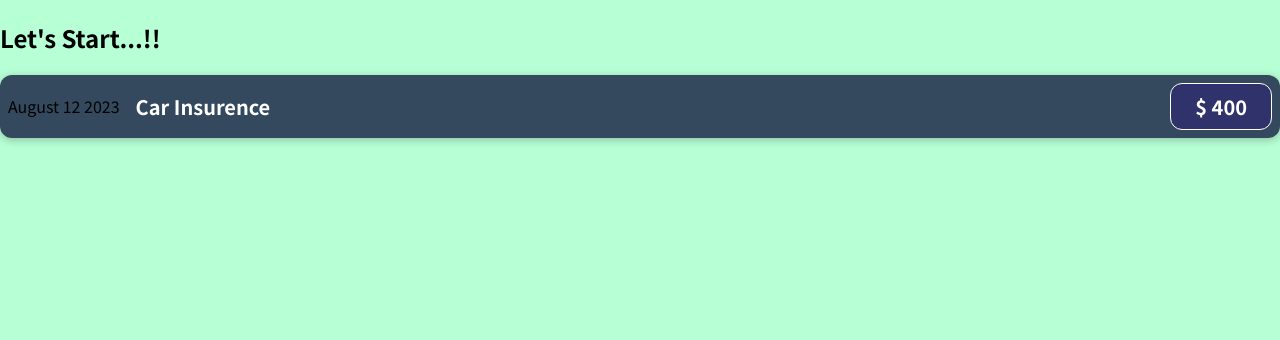
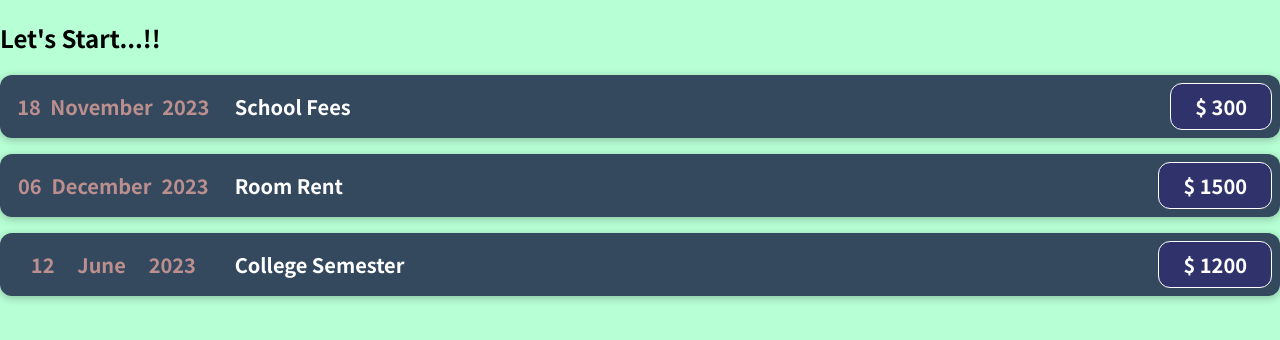
Before and after one commit to krtuhin/Expense-Tracker_Front-End_React, a JavaScript app: page / in a window 1280 px wide. Shown: the top 340 px of the page. Built offline with nearby package versions, Linux system fonts and the light colour scheme.

Commit message:
Passing data via props & use multiple sub components

```diff
--- a/src/App.js
+++ b/src/App.js
@@ -2,12 +2,58 @@
 import ExpenseItem from "./components/ExpenseItem";
 
 function App() {
+  // declared variable to send data using props
+  // let expenseDate = new Date(2023, 8, 17);
+  // let expenseTitle = "School Fees";
+  // let expenseAmount = 300;
+
+  // sending multiple data
+  let expenses = [
+    {
+      id: "e1",
+      title: "School Fees",
+      price: "300",
+      date: new Date(),
+    },
+    {
+      id: "e2",
+      title: "Room Rent",
+      price: "1500",
+      date: new Date(2023, 11, 6),
+    },
+    {
+      id: "e3",
+      title: "College Semester",
+      price: "1200",
+      date: new Date(2023, 5, 12),
+    },
+  ];
+
   return (
     <div>
       <h2>Let's Start...!!</h2>
 
       {/* used sub component  */}
-      <ExpenseItem></ExpenseItem>
+      {/* passing data using props */}
+
+      {/* using multiple sub compenents */}
+      <ExpenseItem
+        date={expenses[0].date}
+        title={expenses[0].title}
+        price={expenses[0].price}
+      ></ExpenseItem>
+
+      <ExpenseItem
+        date={expenses[1].date}
+        title={expenses[1].title}
+        price={expenses[1].price}
+      ></ExpenseItem>
+
+      <ExpenseItem
+        date={expenses[2].date}
+        title={expenses[2].title}
+        price={expenses[2].price}
+      ></ExpenseItem>
     </div>
   );
 }
--- a/src/components/ExpenseItem.css
+++ b/src/components/ExpenseItem.css
@@ -7,6 +7,16 @@
   margin: 1rem 0;
   border-radius: 12px;
   background-color: #34495e;
+}
+
+/* expense date style */
+.expense-date {
+  display: flex;
+  flex: 0.2;
+  justify-content: space-evenly;
+  font-size: 20px;
+  font-weight: 600;
+  color: rosybrown;
 }
 
 .expense-item__description {
--- a/src/components/ExpenseItem.js
+++ b/src/components/ExpenseItem.js
@@ -1,13 +1,29 @@
 // import sub component's css
 import "./ExpenseItem.css";
 
-function ExpenseItem() {
+function ExpenseItem(props) {
+  //declare variable in component
+  //   let title = "Car Insurence";
+
+  // modify props object data to use in JSX
+  let day = props.date.toLocaleString("en-US", { day: "2-digit" });
+  let month = props.date.toLocaleString("en-US", { month: "long" });
+  let year = props.date.getFullYear();
+
   return (
     <div className="expense-item">
-      <div>August 12 2023</div>
+      <div className="expense-date">
+        {/* used modified data */}
+        <div>{day}</div>
+        <div>{month}</div>
+        <div>{year}</div>
+      </div>
+
       <div className="expense-item__description">
-        <h2>Car Insurence</h2>
-        <div className="expense-item__price">$ 400</div>
+        {/* using JS data into JSX */}
+        <h2>{props.title}</h2>
+
+        <div className="expense-item__price">$ {props.price}</div>
       </div>
     </div>
   );
```
